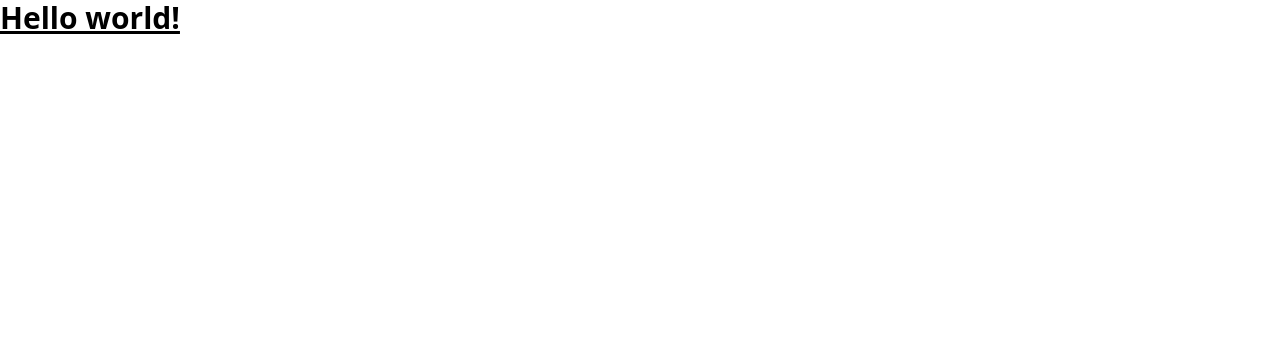
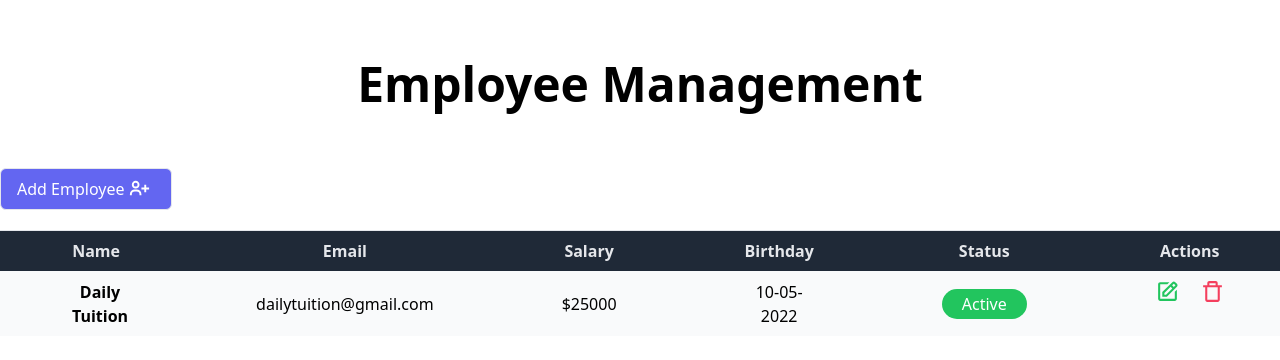
Before and after one commit to muhammad-jiku/jikmunn-nextjs-fullstack-demo, a Next.js app: page / in a window 1280 px wide. Shown: the top 360 px of the page. Built offline with nearby package versions, Linux system fonts and the light colour scheme.

Commit message:
table added

```diff
--- a/app/head.js
+++ b/app/head.js
@@ -1,7 +1,7 @@
 export default function Head() {
   return (
     <>
-      <title>Simple Todo App</title>
+      <title>Simple CRUD App</title>
       <meta content="width=device-width, initial-scale=1" name="viewport" />
       <meta name="description" content="Generated by create next app" />
       <link rel="icon" href="/favicon.ico" />
--- a/app/page.js
+++ b/app/page.js
@@ -1,8 +1,9 @@
-import Image from 'next/image';
-import { Inter } from '@next/font/google';
-
-const inter = Inter({ subsets: ['latin'] });
+import HomeSection from '@/components/Home/Home';
 
 export default function Home() {
-  return <h1 className="text-3xl font-bold underline">Hello world!</h1>;
+  return (
+    <>
+      <HomeSection />
+    </>
+  );
 }
--- /dev/null
+++ b/components/Home/Home.jsx
@@ -0,0 +1,44 @@
+'use client';
+
+import React from 'react';
+import { BiUserPlus } from 'react-icons/bi';
+import Table from './Table/Table';
+
+const HomeSection = () => {
+  return (
+    <section>
+      {/* <Head>
+           <title>Simple CRUD App</title>
+      <meta content="width=device-width, initial-scale=1" name="viewport" />
+      <meta name="description" content="Generated by create next app" />
+      <link rel="icon" href="/favicon.ico" />
+       </Head> */}
+
+      <main className="py-5">
+        <h1 className="text-xl md:text-5xl text-center font-bold py-10">
+          Employee Management
+        </h1>
+
+        <div className="container mx-auto flex justify-between py-5 border-b">
+          <div className="left flex gap-3">
+            <button className="flex bg-indigo-500 text-white px-4 py-2 border rounded-md hover:bg-grary-50 hover:border-indigo-500 hover:text-gray-800">
+              Add Employee{' '}
+              <span className="px-1">
+                <BiUserPlus size={23}></BiUserPlus>
+              </span>
+            </button>
+          </div>
+        </div>
+
+        {/* collapsable form */}
+
+        {/* table */}
+        <div className="container mx-auto">
+          <Table />
+        </div>
+      </main>
+    </section>
+  );
+};
+
+export default HomeSection;
--- /dev/null
+++ b/components/Home/Table/Table.jsx
@@ -0,0 +1,69 @@
+'use client';
+
+import React from 'react';
+import { BiEdit, BiTrashAlt } from 'react-icons/bi';
+
+const Table = () => {
+  return (
+    <table className="min-w-full table-auto">
+      <thead>
+        <tr className="bg-gray-800">
+          <th className="px-16 py-2">
+            <span className="text-gray-200">Name</span>
+          </th>
+          <th className="px-16 py-2">
+            <span className="text-gray-200">Email</span>
+          </th>
+          <th className="px-16 py-2">
+            <span className="text-gray-200">Salary</span>
+          </th>
+          <th className="px-16 py-2">
+            <span className="text-gray-200">Birthday</span>
+          </th>
+          <th className="px-16 py-2">
+            <span className="text-gray-200">Status</span>
+          </th>
+          <th className="px-16 py-2">
+            <span className="text-gray-200">Actions</span>
+          </th>
+        </tr>
+      </thead>
+      <tbody className="bg-gray-200">
+        <tr className="bg-gray-50 text-center">
+          <td className="px-16 py-2 flex flex-row items-center">
+            <img src="#" alt="" />
+            <span className="text-center ml-2 font-semibold">
+              Daily Tuition
+            </span>
+          </td>
+          <td className="px-16 py-2">
+            <span>dailytuition@gmail.com</span>
+          </td>
+          <td className="px-16 py-2">
+            <span>$25000</span>
+          </td>
+          <td className="px-16 py-2">
+            <span>10-05-2022</span>
+          </td>
+          <td className="px-16 py-2">
+            <button className="cursor">
+              <span className="bg-green-500 text-white px-5 py-1 rounded-full">
+                Active
+              </span>
+            </button>
+          </td>
+          <td className="px-16 py-2 flex justify-around gap-5">
+            <button className="cursor">
+              <BiEdit size={25} color={'rgb(34,197,94)'}></BiEdit>
+            </button>
+            <button className="cursor">
+              <BiTrashAlt size={25} color={'rgb(244,63,94)'}></BiTrashAlt>
+            </button>
+          </td>
+        </tr>
+      </tbody>
+    </table>
+  );
+};
+
+export default Table;
--- a/pages/_app.js
+++ b/pages/_app.js
@@ -21,7 +21,7 @@ export default function App({ Component, pageProps }) {
     return (
       <>
         <Head>
-          <title>Simple Todo App</title>
+          <title>Simple CRUD App</title>
           <meta content="width=device-width, initial-scale=1" name="viewport" />
           <meta name="description" content="Generated by create next app" />
           <link rel="icon" href="/favicon.ico" />
```
